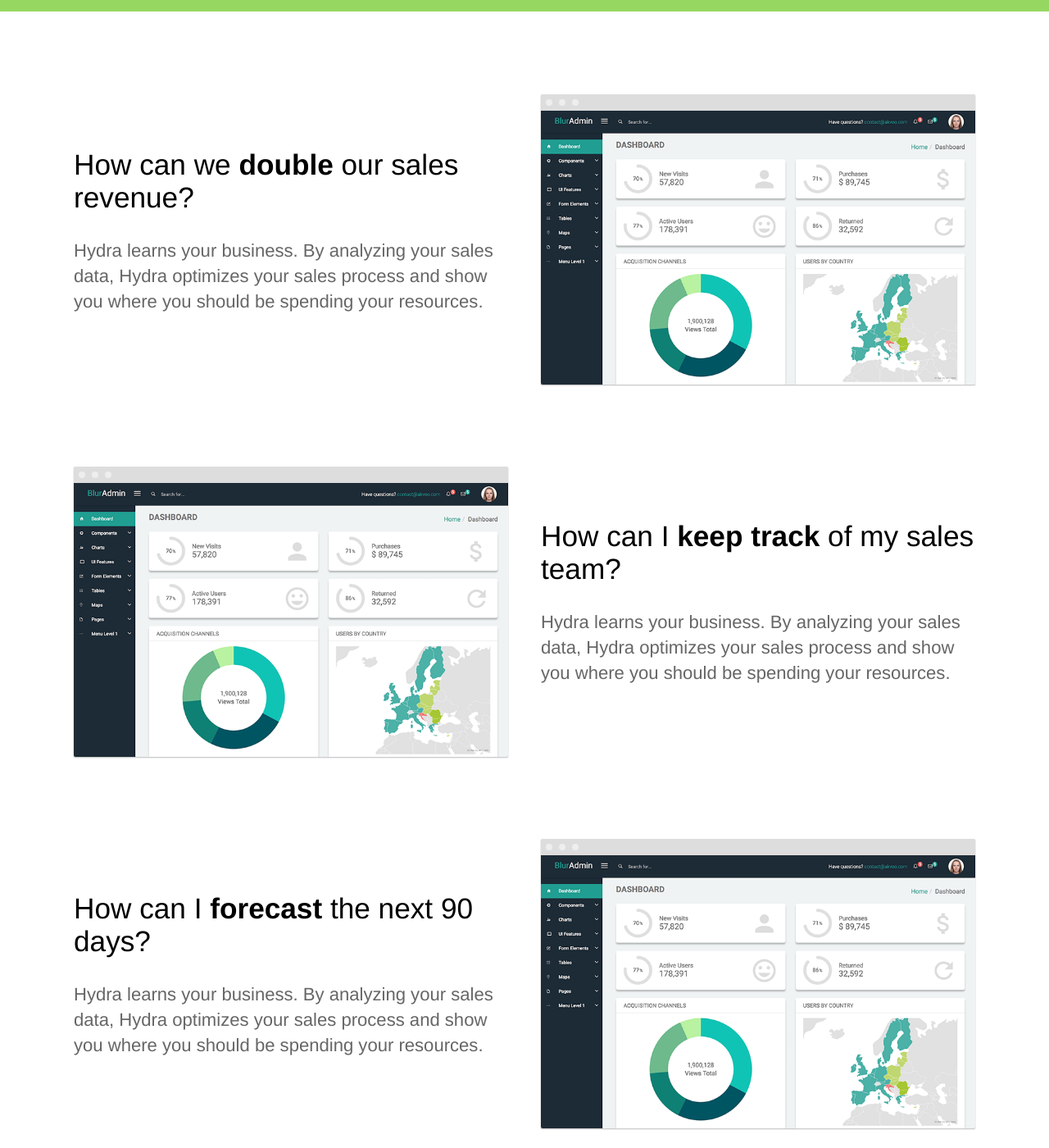
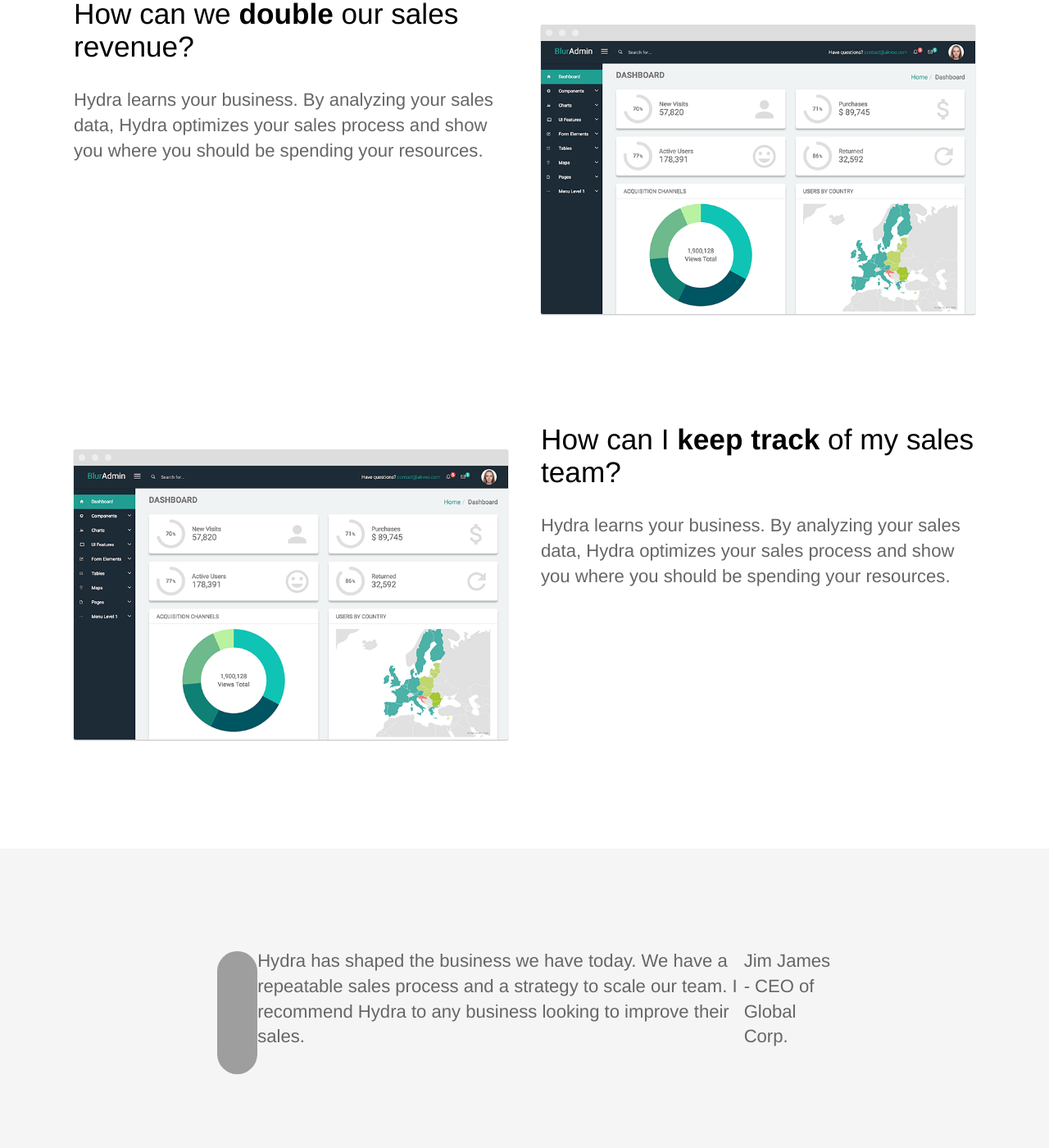
Before and after one commit to ombudsmanviktor/lab, a Jekyll site: the page built from index.html, in a window 1280 px wide and 1400 px high, scrolled down 922 px. Shown: the whole window at 82% size. Built offline with Jekyll 4.4.1, drawn with Linux system fonts in a browser that asks for light colours; some of the changed text lies outside the part shown; grey boxes are pictures that could not be loaded.

Commit message:
Update index.html

```diff
--- a/index.html
+++ b/index.html
@@ -6,7 +6,6 @@
 	<div class="text-container">
 		<h1 class="editable">The last sales CRM <strong>you'll ever need</strong></h1>
 		<p class="subtext editable">Track and optimize your sales team in real time.</p>
-		<div class="cta button alt"><a href="{{ site.baseurl }}/contact/">Get Started Free</a></div>
 		<div>
 			<img src="{{ site.baseurl }}/images/dashboard.png" alt="Screenshot" class="screenshot editable" />
 		</div>
@@ -19,6 +18,8 @@
 			<div class="text editable">
 				<h2>How can we <strong>double</strong> our sales revenue?</h2>
 				<p>Hydra learns your business. By analyzing your sales data, Hydra optimizes your sales process and show you where you should be spending your resources. </p>
+				<div class="cta button alt"><a href="{{ site.baseurl }}/contact/">Get Started Free</a></div>
+				<div class="cta button alt"><a href="{{ site.baseurl }}/contact/">Get Started Free</a></div>
 			</div>
 			<div class="image">
 				<img src="{{ site.baseurl }}/images/dashboard.png" alt="Screenshot" class="screenshot editable" />
@@ -31,18 +32,8 @@
 			<div class="text editable">
 				<h2>How can I <strong>keep track</strong> of my sales team?</h2>
 				<p>Hydra learns your business. By analyzing your sales data, Hydra optimizes your sales process and show you where you should be spending your resources.</p>
-			</div>
-			<div class="image">
-				<img src="{{ site.baseurl }}/images/dashboard.png" alt="Screenshot" class="screenshot editable" />
-			</div>
-		</div>
-	</section>
-
-	<section>
-		<div class="container flex">
-			<div class="text editable">
-				<h2>How can I <strong>forecast</strong> the next 90 days?</h2>
-				<p>Hydra learns your business. By analyzing your sales data, Hydra optimizes your sales process and show you where you should be spending your resources.</p>
+				<div class="cta button alt"><a href="{{ site.baseurl }}/contact/">Get Started Free</a></div>
+				<div class="cta button alt"><a href="{{ site.baseurl }}/contact/">Get Started Free</a></div>
 			</div>
 			<div class="image">
 				<img src="{{ site.baseurl }}/images/dashboard.png" alt="Screenshot" class="screenshot editable" />
@@ -54,10 +45,8 @@
 		<div class="container flex">
 			<div class="testimonial-block">
 				<div class="square-image"><img src="https://source.unsplash.com/6anudmpILw4/600x400" alt="Jim James" class="editable"></div>
-				<blockquote>
 					<p class="editable">Hydra has shaped the business we have today. We have a repeatable sales process and a strategy to scale our team. I recommend Hydra to any business looking to improve their sales.</p>
 					<p class="editable author">Jim James - CEO of Global Corp.</p>
-				</blockquote>
 			</div>
 		</div>
 	</section>
@@ -65,5 +54,8 @@
 	<section class="bottom-cta">
 		<h2 class="editable"><strong>Improve</strong> your sales process today</h2>
 		<div class="button alt"><a href="#">Get Started Free</a></div>
+		<div class="button alt"><a href="#">Get Started Free</a></div>
+		<div class="button alt"><a href="#">Get Started Free</a></div>
+		<div class="button alt"><a href="#">Get Started Free</a></div>
 	</section>
 </div>
```
